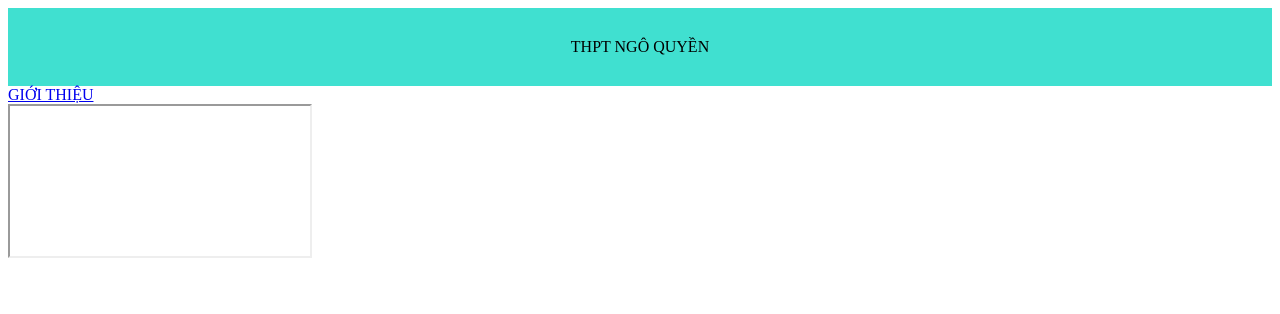
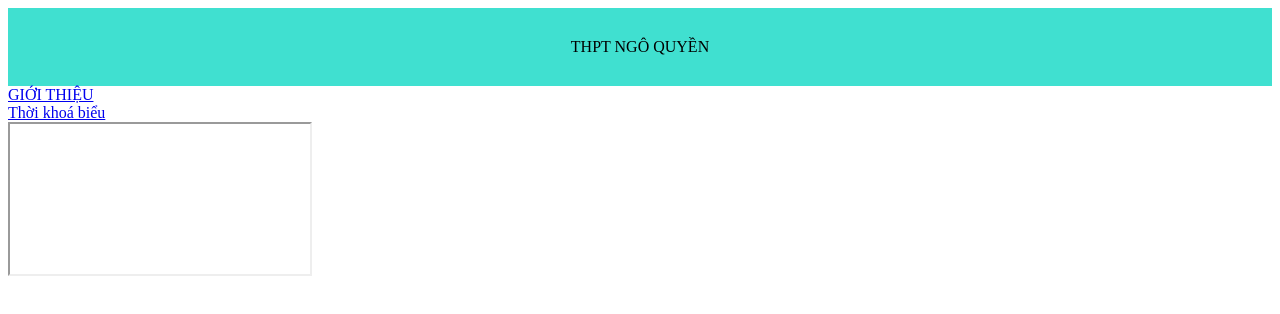
Before and after one commit to TranTriTrung/my-website, a plain HTML site: page index.html in a window 1280 px wide. Drawn offline with Linux system fonts and the light colour scheme.

Commit message:
Update index.html

```diff
--- a/index.html
+++ b/index.html
@@ -9,8 +9,15 @@
 <body>
   <div class="phandau"> THPT NGÔ QUYỀN</div>
   <div class="gioithieu">
+    <div class="box">
     <a href="Contents/gioithieu.html" target="noidung"> GIỚI THIỆU</a>
+    </div>
+    <div class="box">
+     <a href="Contents/tkb.html" target="noidung"> Thời khoá biểu</a>
+    </div>
  </div>
+
+
   <div class="nd">
     <iframe name = "noidung"></iframe>
   </div>
```
